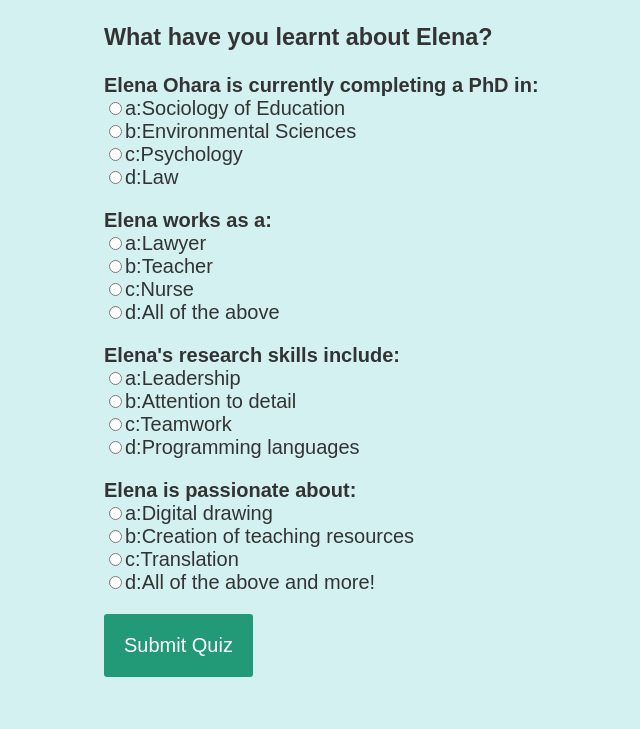
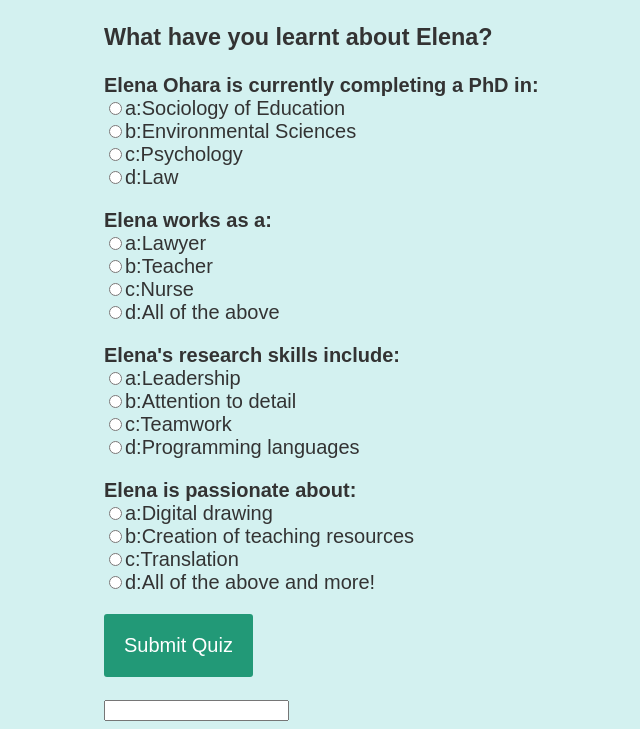
Before and after one commit to ElenaOhara/ElenaOhara.github.io., a plain HTML site: page quiz.html in a window 1280 px wide. Shown: the part 75-804 px from the top of the page, without its empty margins (396-1036 px from the left). Drawn offline with Linux system fonts and the light colour scheme.

Commit message:
Update quiz.html
add input for quiz results

```diff
--- a/quiz.html
+++ b/quiz.html
@@ -10,6 +10,7 @@
 <button id="submit">Submit Quiz</button>
 <div id="results"></div>
         <form id="results" action="https://formspree.io/f/xjvzkbkq" method="POST">
+            <input type="text" name="results" id= "results">
             <script src="./quiz.js"></script>
 </body>
 </html>
```
